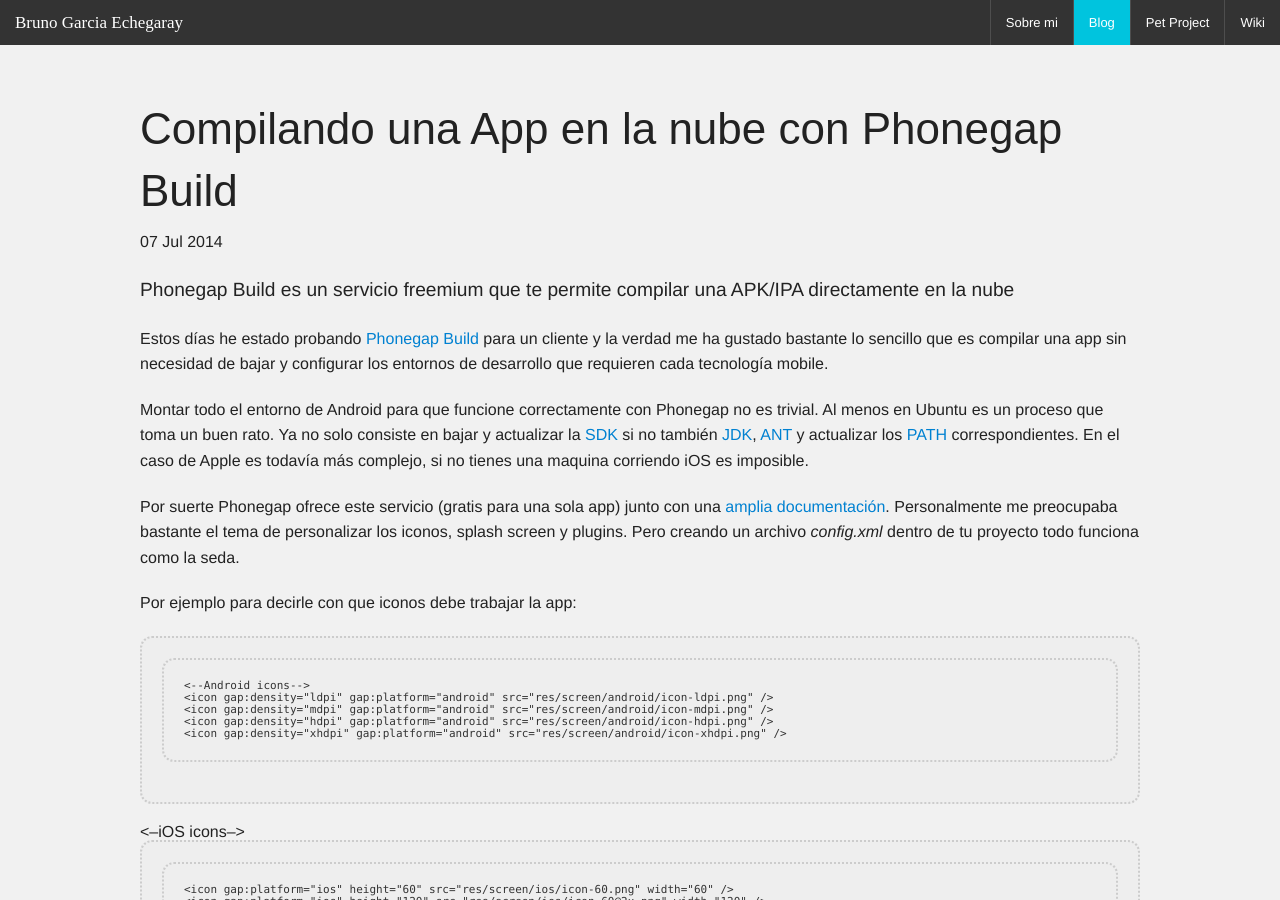
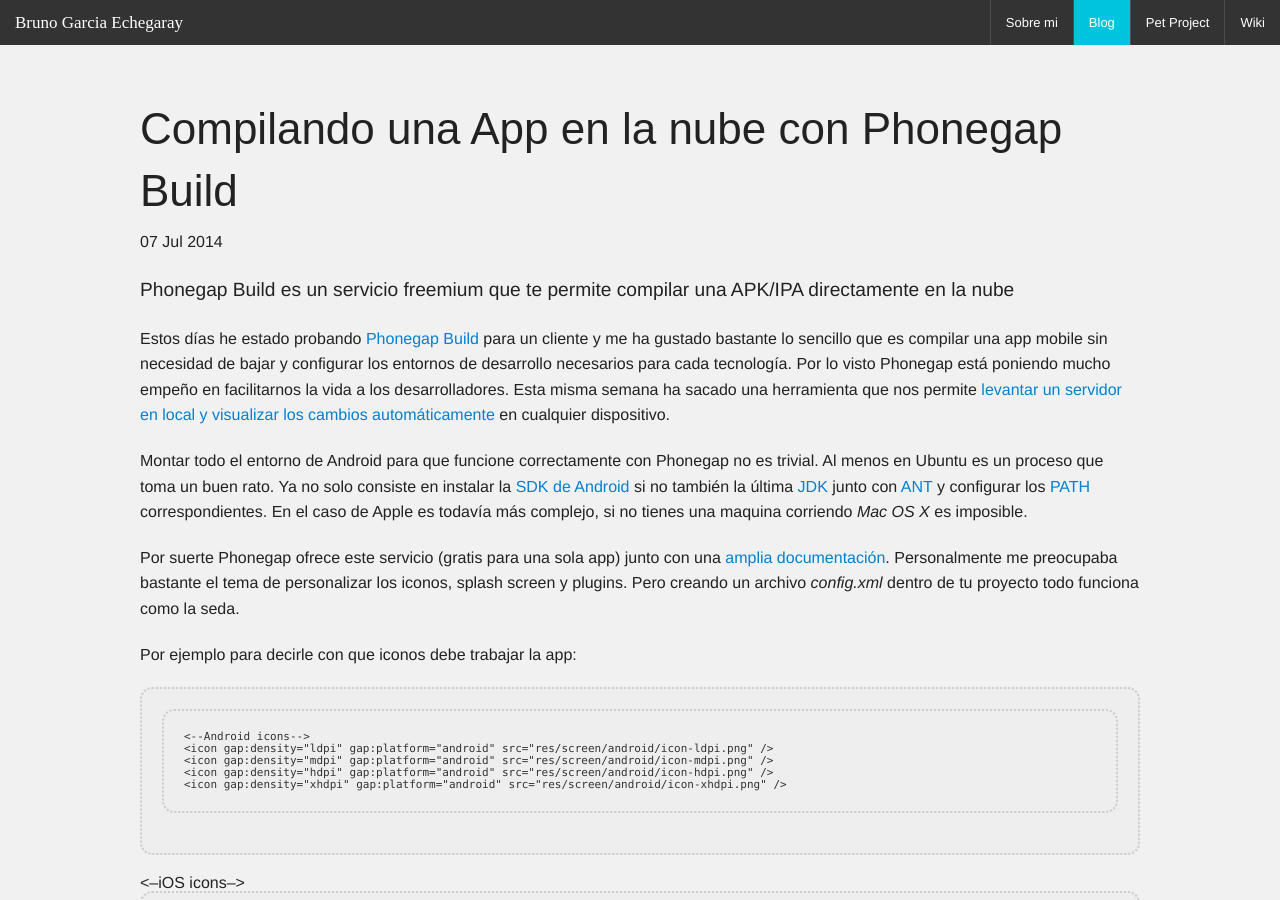
Before and after one commit to brunogarcia/portfolio-jekyll, a Jekyll site: the page built from _posts/2014-07-07-compilando-una-app-en-la-nube-con-phonegap-build.markdown, in a window 1280 px wide and 900 px high. Built offline with Jekyll 4.4.1, drawn with Linux system fonts in a browser that asks for light colours; Markdown is read by kramdown in place of the engine named in the settings.

Commit message:
Updated Phonegap post

```diff
--- a/_posts/2014-07-07-compilando-una-app-en-la-nube-con-phonegap-build.markdown
+++ b/_posts/2014-07-07-compilando-una-app-en-la-nube-con-phonegap-build.markdown
@@ -6,12 +6,12 @@
 
 <big>Phonegap Build es un servicio freemium que te permite compilar una APK/IPA directamente en la nube</big>
 
-Estos días he estado probando [Phonegap Build](https://build.phonegap.com/) para un cliente y la verdad me ha gustado bastante lo sencillo que es compilar una app sin necesidad de bajar y configurar los entornos de desarrollo que requieren cada tecnología mobile.
+Estos días he estado probando [Phonegap Build](https://build.phonegap.com/) para un cliente y me ha gustado bastante lo sencillo que es compilar una app mobile sin necesidad de bajar y configurar los entornos de desarrollo necesarios para cada tecnología.
+Por lo visto Phonegap está poniendo mucho empeño en facilitarnos la vida a los desarrolladores. Esta misma semana ha sacado una herramienta que nos permite [levantar un servidor en local y visualizar los cambios automáticamente](http://app.phonegap.com/) en cualquier dispositivo.
 
-Montar todo el entorno de Android para que funcione correctamente con Phonegap no es trivial. Al menos en Ubuntu es un proceso que toma un buen rato. Ya no solo consiste en bajar y actualizar la [SDK](http://developer.android.com/sdk/index.html) si no también [JDK](http://www.oracle.com/technetwork/java/javase/downloads/index.html?ssSourceSiteId=otnjp), [ANT](http://ant.apache.org/) y actualizar los [PATH](http://stackoverflow.com/questions/20323787/cordova-platform-add-android-not-working-while-listing-android-targets/21142421#21142421) correspondientes. En el caso de Apple es todavía más complejo, si no tienes una maquina corriendo iOS es imposible.
+Montar todo el entorno de Android para que funcione correctamente con Phonegap no es trivial. Al menos en Ubuntu es un proceso que toma un buen rato. Ya no solo consiste en instalar la [SDK de Android](http://developer.android.com/sdk/index.html) si no también la última [JDK](http://www.oracle.com/technetwork/java/javase/downloads/index.html?ssSourceSiteId=otnjp) junto con [ANT](http://ant.apache.org/) y configurar los [PATH](http://stackoverflow.com/questions/20323787/cordova-platform-add-android-not-working-while-listing-android-targets/21142421#21142421) correspondientes. En el caso de Apple es todavía más complejo, si no tienes una maquina corriendo _Mac OS X_ es imposible.
 
-Por suerte Phonegap ofrece este servicio (gratis para una sola app) junto con una [amplia documentación](http://docs.build.phonegap.com/en_US/).
-Personalmente me preocupaba bastante el tema de personalizar los iconos, splash screen y plugins. Pero creando un archivo _config.xml_ dentro de tu proyecto todo funciona como la seda.
+Por suerte Phonegap ofrece este servicio (gratis para una sola app) junto con una [amplia documentación](http://docs.build.phonegap.com/en_US/). Personalmente me preocupaba bastante el tema de personalizar los iconos, splash screen y plugins. Pero creando un archivo _config.xml_ dentro de tu proyecto todo funciona como la seda.
 
 Por ejemplo para decirle con que iconos debe trabajar la app:
 
```
Also changed, not shown: 2 other files.
